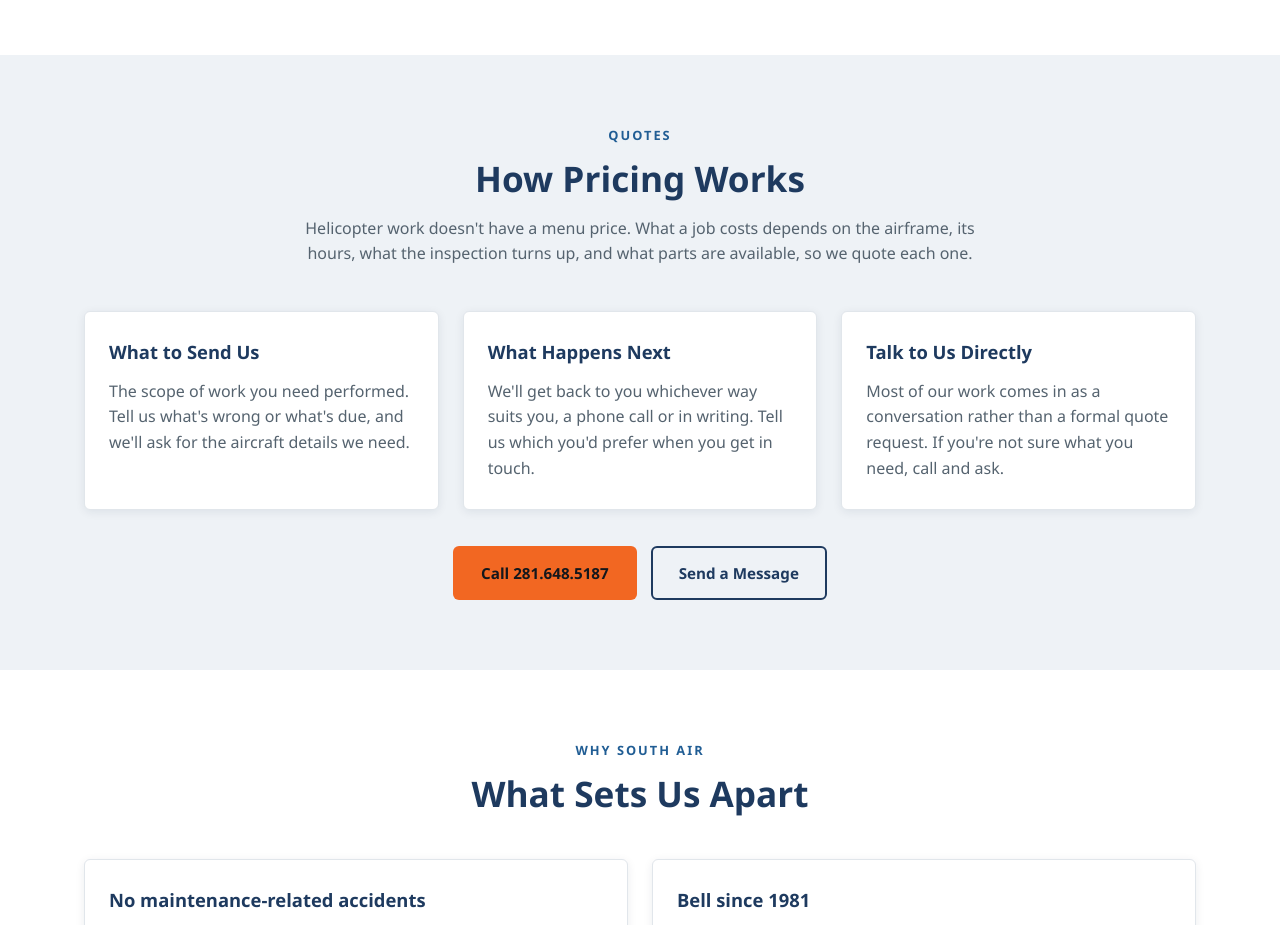
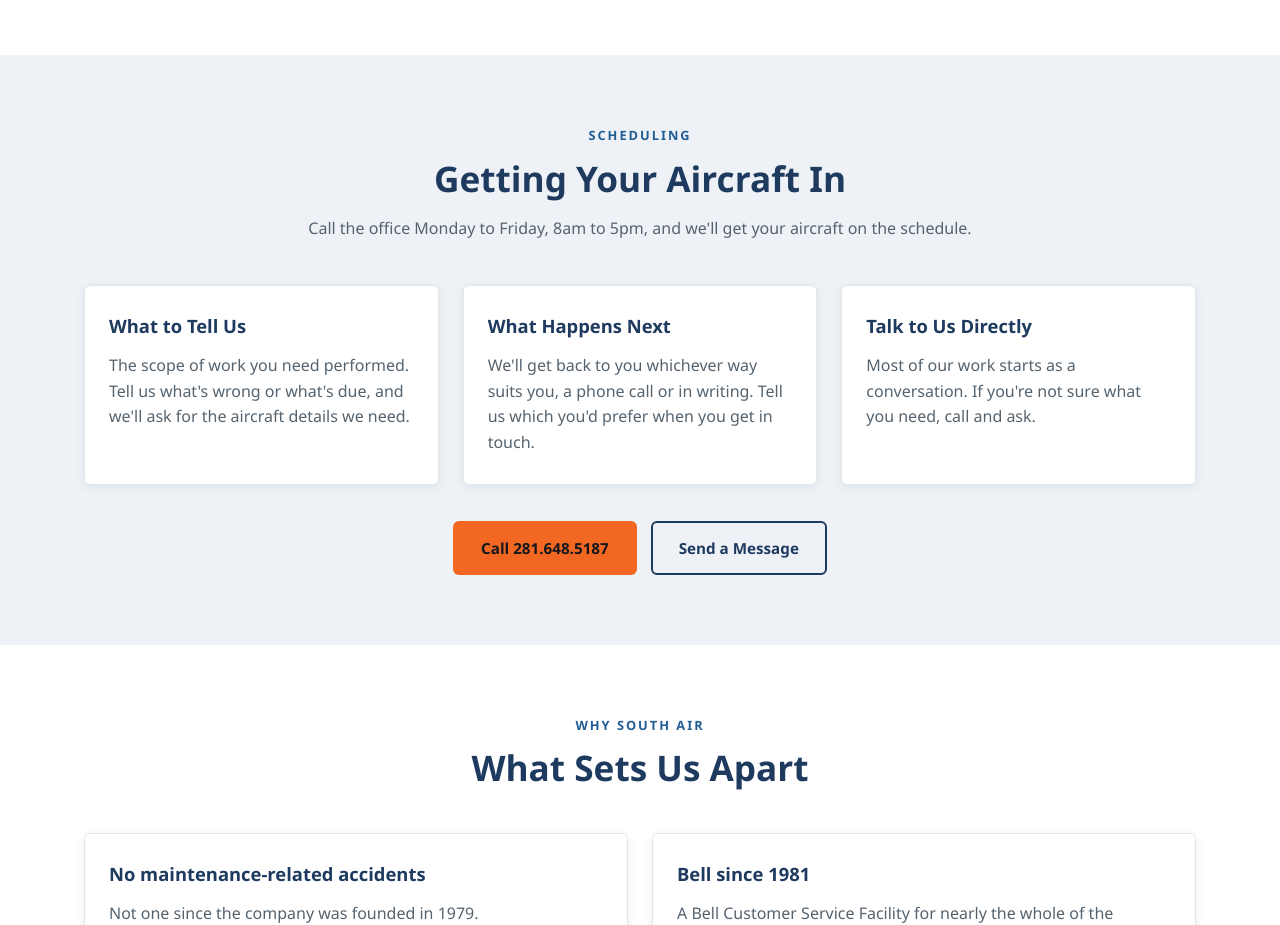
Before and after one commit to okurtenayhh/SouthAirHelicopter, a plain HTML site: page services.html in a window 1280 px wide. Shown: the part 2240-3165 px from the top of the page. Drawn offline with Linux system fonts and the light colour scheme.

Commit message:
No quote requests; add the reply time
User's answers 2026-11-22: the shop schedules work during business hours
like any repair shop, takes no quote requests through the site for now,
has no testimonials yet, and replies to messages in about 1-3 business days.

- Services: "How Pricing Works" becomes "Getting Your Aircraft In".
- Contact: "Request a Quote" option becomes "Scheduling"; reply time stated
  above the form and in the sent confirmation.

Co-Authored-By: Claude Opus 5.5 <noreply@anthropic.com>

```diff
--- a/js/main.js
+++ b/js/main.js
@@ -34,7 +34,7 @@ document.addEventListener("DOMContentLoaded", function () {
       }).then(function (response) {
         if (!response.ok) { throw new Error(response.status); }
         form.reset();
-        showNote("Thanks — your message has been sent. We'll get back to you soon.", false);
+        showNote("Thanks — your message has been sent. We usually reply within one to three business days.", false);
       }).catch(function () {
         showNote("Sorry, your message didn't go through. Please call us at 281.648.5187.", true);
       }).then(function () {
--- a/services.html
+++ b/services.html
@@ -124,13 +124,13 @@
   <section class="section section-alt">
     <div class="container">
       <div class="section-header">
-        <div class="eyebrow">Quotes</div>
-        <h2>How Pricing Works</h2>
-        <p>Helicopter work doesn't have a menu price. What a job costs depends on the airframe, its hours, what the inspection turns up, and what parts are available, so we quote each one.</p>
+        <div class="eyebrow">Scheduling</div>
+        <h2>Getting Your Aircraft In</h2>
+        <p>Call the office Monday to Friday, 8am to 5pm, and we'll get your aircraft on the schedule.</p>
       </div>
       <div class="grid grid-3">
         <div class="card">
-          <h3>What to Send Us</h3>
+          <h3>What to Tell Us</h3>
           <p>The scope of work you need performed. Tell us what's wrong or what's due, and we'll ask for the aircraft details we need.</p>
         </div>
         <div class="card">
@@ -139,7 +139,7 @@
         </div>
         <div class="card">
           <h3>Talk to Us Directly</h3>
-          <p>Most of our work comes in as a conversation rather than a formal quote request. If you're not sure what you need, call and ask.</p>
+          <p>Most of our work starts as a conversation. If you're not sure what you need, call and ask.</p>
         </div>
       </div>
       <div class="text-center" style="margin-top:36px;">
```
Also changed, not shown: contact.html (+2 -1 lines).
